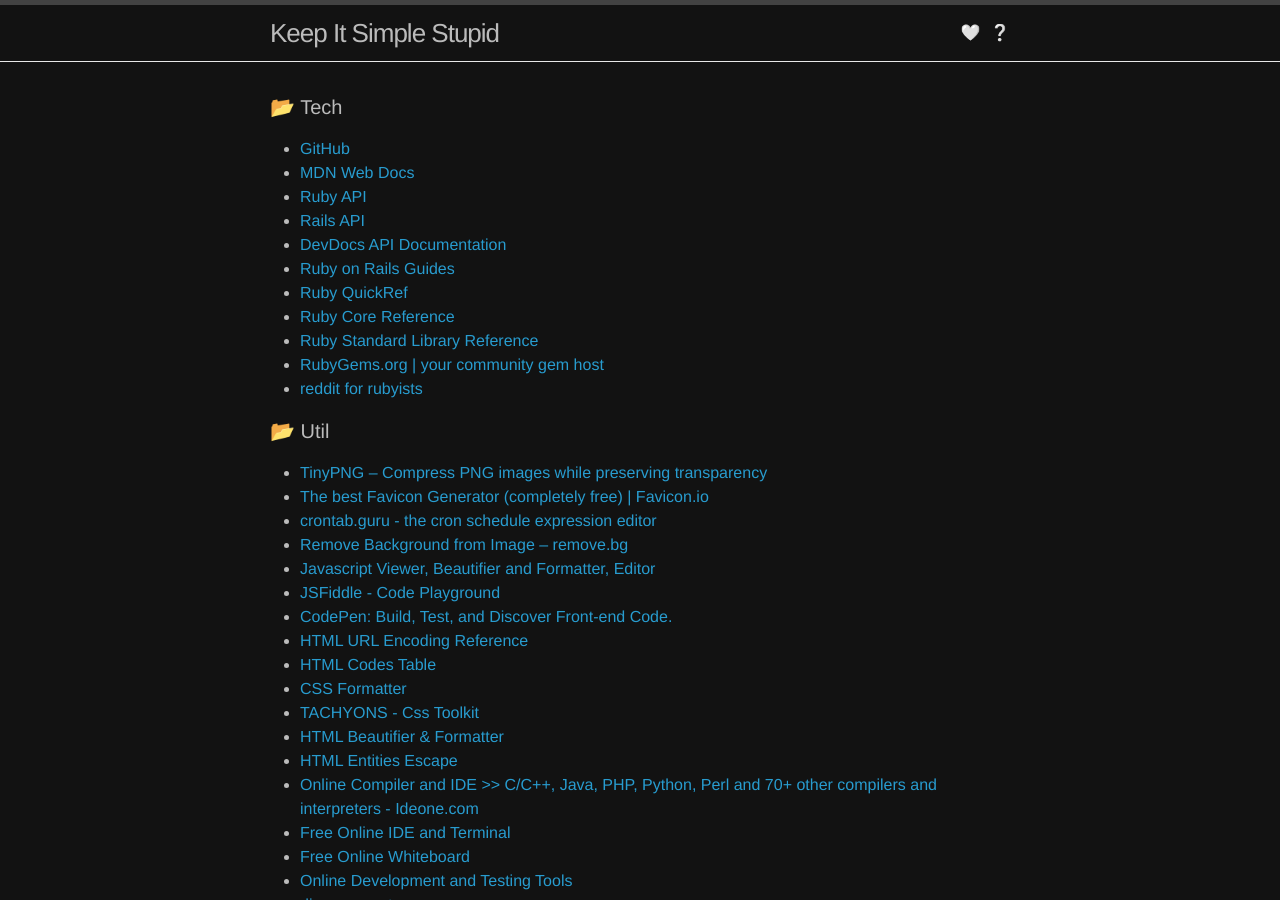
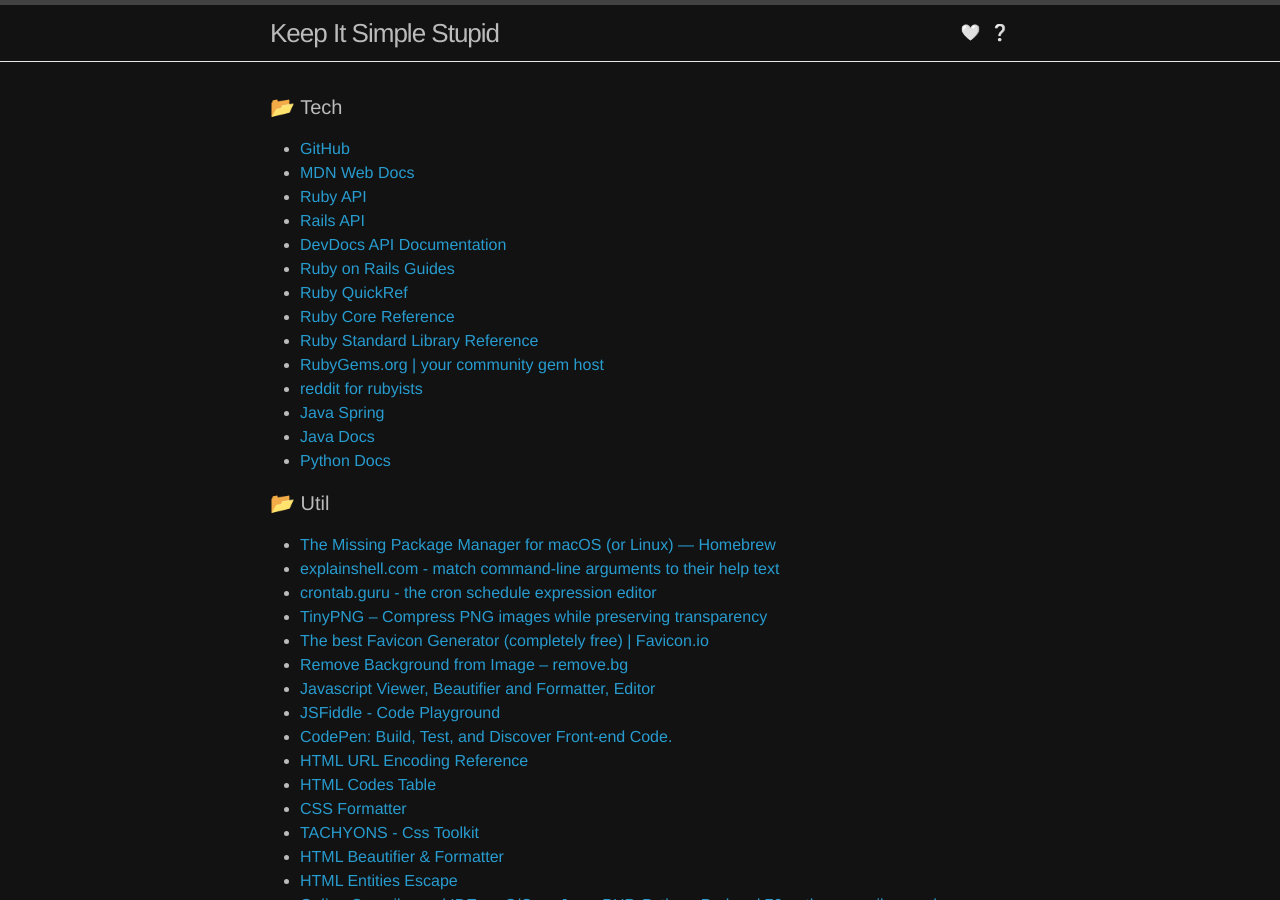
Before and after one commit to yuan-jiang/yuan-jiang.github.io, a Jekyll site: the page built from bookmarks.md, in a window 1280 px wide and 900 px high. Built offline with Jekyll 4.4.1, drawn with Linux system fonts in a browser that asks for light colours.

Commit message:
Add some tech links

```diff
--- a/_data/bookmarks.yml
+++ b/_data/bookmarks.yml
@@ -22,15 +22,25 @@
       link: https://rubygems.org/
     - title: reddit for rubyists
       link: https://www.reddit.com/r/ruby/
+    - title: Java Spring
+      link: https://spring.io/
+    - title: Java Docs
+      link: https://docs.oracle.com/en/java/javase/index.html
+    - title: Python Docs
+      link: https://docs.python.org/3/
 
 - category: Util
   bookmarks:
+    - title: The Missing Package Manager for macOS (or Linux) — Homebrew
+      link: https://brew.sh/
+    - title: explainshell.com - match command-line arguments to their help text
+      link: https://www.explainshell.com/#
+    - title: crontab.guru - the cron schedule expression editor
+      link: https://crontab.guru/
     - title: TinyPNG – Compress PNG images while preserving transparency
       link: https://tinypng.com/
     - title: The best Favicon Generator (completely free) | Favicon.io
       link: https://favicon.io/
-    - title: crontab.guru - the cron schedule expression editor
-      link: https://crontab.guru/
     - title: Remove Background from Image – remove.bg
       link: https://www.remove.bg/
     - title: Javascript Viewer, Beautifier and Formatter, Editor
```
